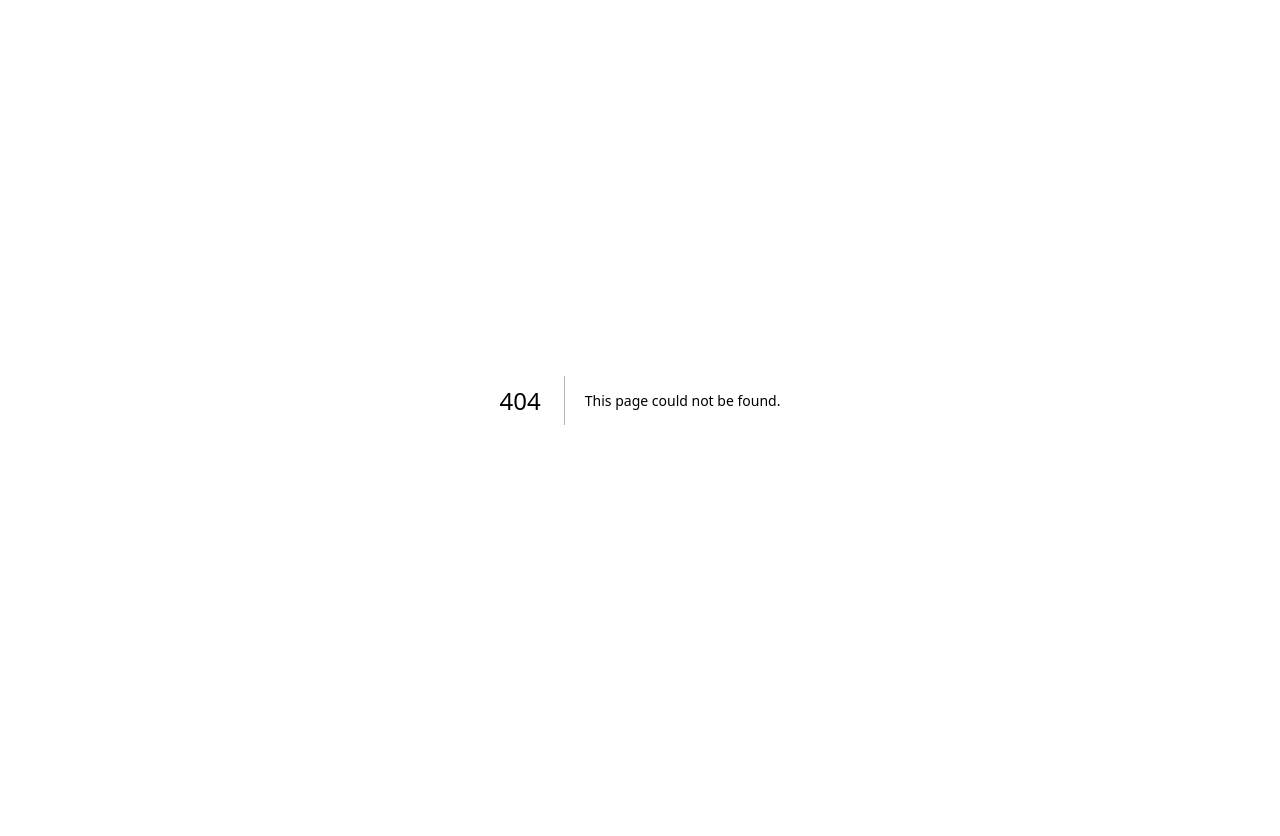
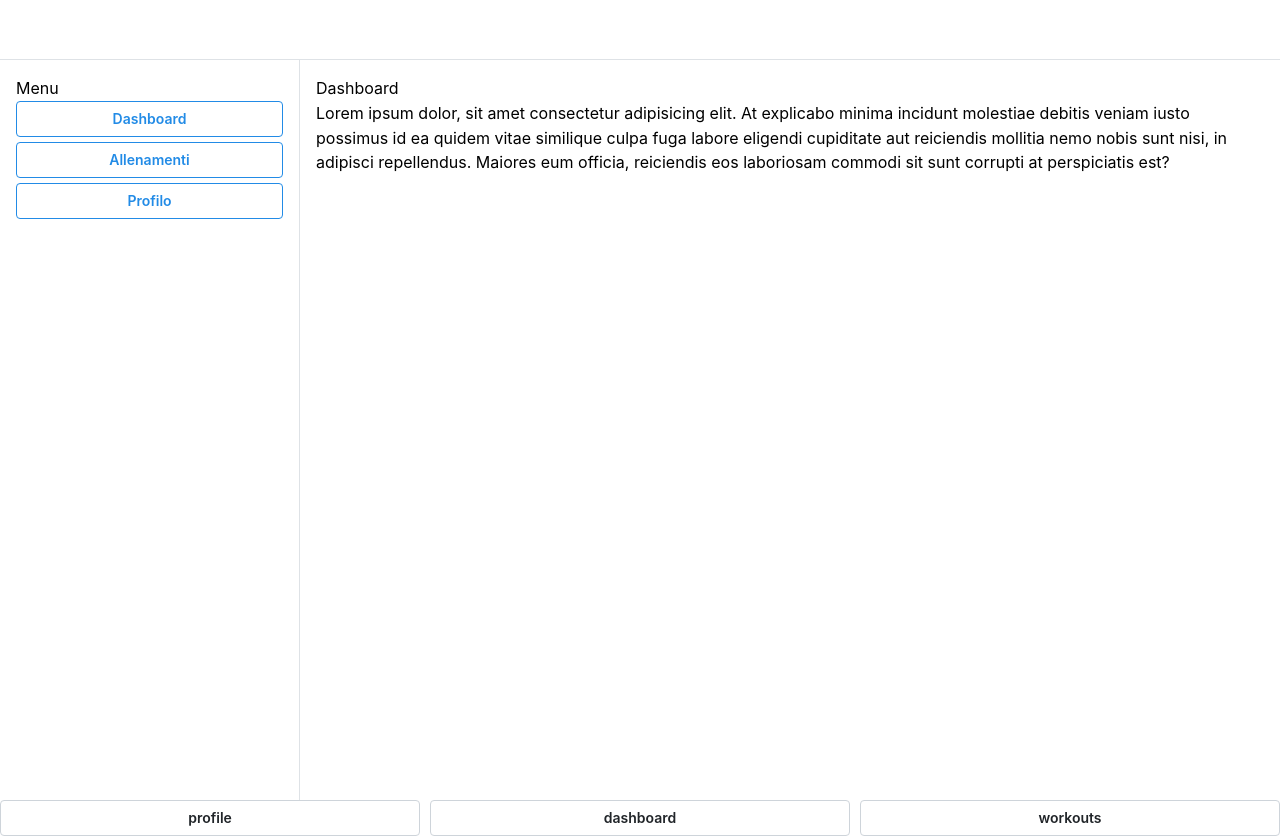
Before and after one commit to carlo-cento/gym-track, a Next.js app: page /dashboard in a window 1280 px wide. Before the commit this address had no page. Before the commit the page ends 800 px from the top, so only its background shows below. Built offline with nearby package versions, Linux system fonts and the light colour scheme.

Commit message:
bottom bar

```diff
--- /dev/null
+++ b/src/app/dashboard/page.tsx
@@ -0,0 +1,15 @@
+export default function Dashboard() {
+	return (
+		<div>
+			<h1>Dashboard</h1>
+
+			<p className="text-lg">
+				Lorem ipsum dolor, sit amet consectetur adipisicing elit. At explicabo minima incidunt
+				molestiae debitis veniam iusto possimus id ea quidem vitae similique culpa fuga labore
+				eligendi cupiditate aut reiciendis mollitia nemo nobis sunt nisi, in adipisci repellendus.
+				Maiores eum officia, reiciendis eos laboriosam commodi sit sunt corrupti at perspiciatis
+				est?
+			</p>
+		</div>
+	)
+}
--- a/src/app/layout.tsx
+++ b/src/app/layout.tsx
@@ -4,6 +4,7 @@ import "./globals.css"
 
 import "@mantine/core/styles.css"
 import { ColorSchemeScript, MantineProvider, mantineHtmlProps } from "@mantine/core"
+import { Layout } from "../components/Layout"
 
 const geistSans = Geist({
 	variable: "--font-geist-sans",
@@ -16,8 +17,8 @@ const geistMono = Geist_Mono({
 })
 
 export const metadata: Metadata = {
-	title: "Create Next App",
-	description: "Generated by create next app",
+	title: "FitTrack",
+	description: "FitTrack",
 }
 
 export default function RootLayout({
@@ -31,7 +32,9 @@ export default function RootLayout({
 				<ColorSchemeScript />
 			</head>
 			<body className={`${geistSans.variable} ${geistMono.variable} antialiased`}>
-				<MantineProvider>{children}</MantineProvider>
+				<MantineProvider>
+					<Layout>{children}</Layout>
+				</MantineProvider>
 			</body>
 		</html>
 	)
--- /dev/null
+++ b/src/components/Bottombar.tsx
@@ -0,0 +1,19 @@
+import { Button, Group } from "@mantine/core"
+
+export function Bottombar() {
+	return (
+		<div className="block sm:hidden fixed bottom-0 right-0 left-0 z-50 ">
+			<Group justify="center" gap="xs" grow>
+				<Button variant="default" component="a" href="/profile">
+					profile
+				</Button>
+				<Button variant="default" component="a" href="/dashboard">
+					dashboard
+				</Button>
+				<Button variant="default" component="a" href="/workouts">
+					workouts
+				</Button>
+			</Group>
+		</div>
+	)
+}
--- /dev/null
+++ b/src/components/Layout.tsx
@@ -0,0 +1,33 @@
+"use client"
+
+import { AppShell, Burger } from "@mantine/core"
+import { Navbar } from "./Navbar"
+import { useDisclosure } from "@mantine/hooks"
+import { Bottombar } from "./Bottombar"
+
+export function Layout({ children }: { children: React.ReactNode }) {
+	const [opened, { toggle }] = useDisclosure()
+
+	return (
+		<AppShell
+			header={{ height: 60 }}
+			navbar={{
+				width: 300,
+				breakpoint: "sm",
+				collapsed: { mobile: !opened },
+			}}
+			padding="md"
+		>
+			<AppShell.Header>
+				<Burger opened={opened} onClick={toggle} hiddenFrom="sm" size="sm" />
+			</AppShell.Header>
+
+			<AppShell.Navbar p="md">
+				<Navbar />
+			</AppShell.Navbar>
+
+			<AppShell.Main>{children}</AppShell.Main>
+			<Bottombar />
+		</AppShell>
+	)
+}
--- /dev/null
+++ b/src/components/Navbar.tsx
@@ -0,0 +1,18 @@
+import { Button } from "@mantine/core"
+
+export function Navbar() {
+	return (
+		<>
+			<h1>Menu</h1>
+			<Button fullWidth variant="outline" mb={5} component="a" href="/dashboard">
+				Dashboard
+			</Button>
+			<Button fullWidth variant="outline" mb={5} component="a" href="/workouts">
+				Allenamenti
+			</Button>
+			<Button fullWidth variant="outline" mb={5} component="a" href="/profile">
+				Profilo
+			</Button>
+		</>
+	)
+}
```
Also changed, not shown: src/app/page.tsx (+3 -83 lines), public/next.png (added).
